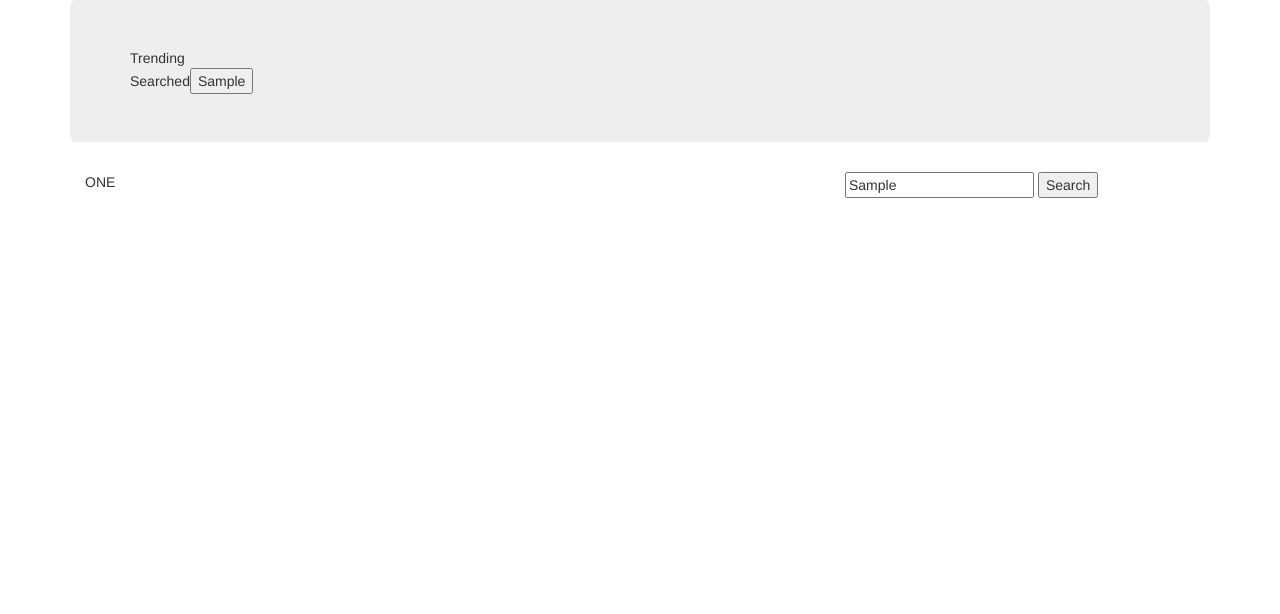
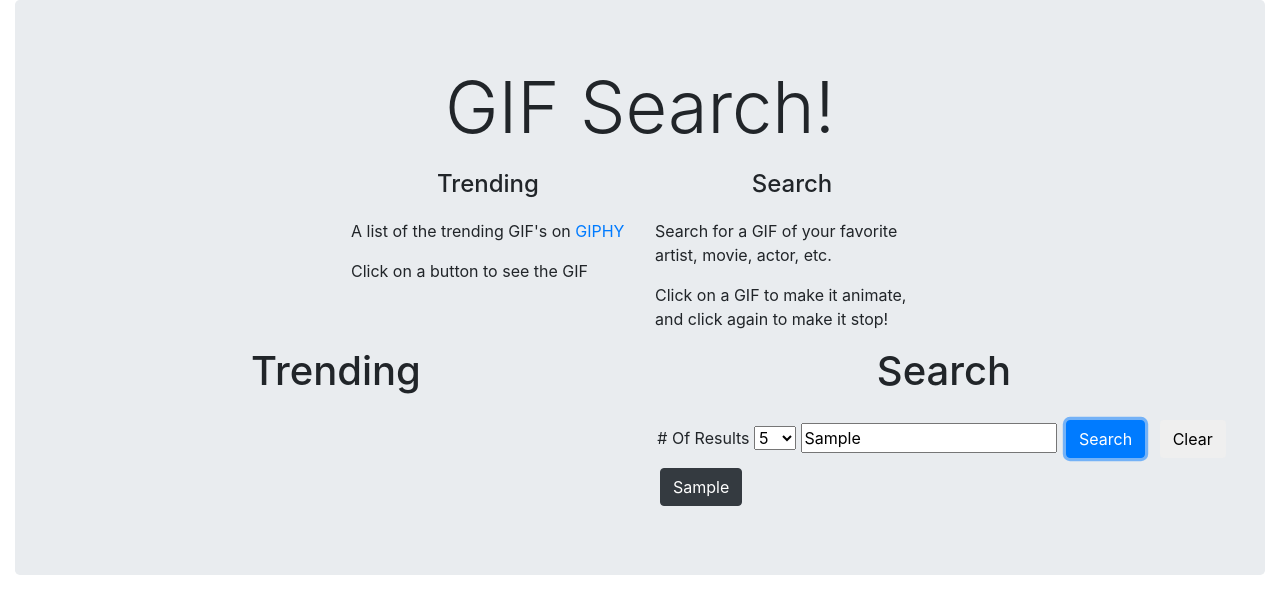
Before and after one commit to unwabuisi/gif-search, a plain HTML site: page index.html in a window 1280 px wide. Both pictures are taken after typing "Sample" into the empty fields and a click on the input "Search". Drawn offline with nearby package versions, Linux system fonts and the light colour scheme; no server answers.

Commit message:
layout changes, bootstrap 4, results for queries

```diff
--- a/app.js
+++ b/app.js
@@ -19,7 +19,7 @@ $(document).ready(function() {
 
             //Creates a button for each trending GIF
             var button = $("<button>").text(buttonText);
-            button.attr('class','gif-button');
+            button.attr('class','gif-button btn btn-secondary btn-sm');
             button.attr('data-title',this.images.original.url);
             $("#trending").append(button);
         });
@@ -29,7 +29,7 @@ $(document).ready(function() {
         event.preventDefault();
         var gif = $("#gifSearch").val();
         var button = $("<button>").text(gif);
-        button.attr('class','gif-button');
+        button.attr('class','gif-button btn btn-dark btn');
         $('#searched').append(button);
         gifDisplay(gif);
     });
@@ -44,7 +44,9 @@ $(document).ready(function() {
     });
 
     function gifDisplay(gif) {
-        var queryURL = "https://api.giphy.com/v1/gifs/search?api_key=dc6zaTOxFJmzC&q=" + gif + "&limit=25";
+        $("#gifs").empty();
+        var results = $("#numOfResults").val();
+        var queryURL = "https://api.giphy.com/v1/gifs/search?api_key=dc6zaTOxFJmzC&q=" + gif + "&limit=" + results;
 
         $.ajax({
             url:queryURL,
@@ -53,17 +55,40 @@ $(document).ready(function() {
             var gifs = response.data;
             $.each(gifs, function(i,v) {
                 var pic = this;
-                var display = pic.images.fixed_width_still.url;
-                var moving = pict.images.fixed_width.url;
-                console.log(pic)
-
+                var display = pic.images.fixed_height_still.url;
+                var moving = pic.images.fixed_height.url;
+                var rating = $("<p>").text("rating: "+ pic.rating);
                 var img = $("<img>").attr('src',display);
-                // ToDo:  add click event to turn on moving gifs
-                $("#gifs").append(img);
+                img.attr('data-still',display);
+                img.attr('data-animate',moving);
+                img.attr('state','still');
+                var gifDiv = $("<div>").append(img).append(rating);
+                gifDiv.attr('class','gif');
+                $("#gifs").append(gifDiv);
             });
 
         });
     }
 
+    $("#gifs").on("click",".gif", function () {
+        var state = $(this).children('img').attr('state');
+        var still = $(this).children('img').attr('data-still');
+        var animate = $(this).children('img').attr('data-animate');
+
+        if (state === "still") {
+            $(this).children('img').attr('state','animate');
+            $(this).children('img').attr('src',animate);
+        }
+        else {
+            $(this).children('img').attr('state','still');
+            $(this).children('img').attr('src',still);
+        }
+
+    });
+
+    $("#clearBtn").on("click", function() {
+        $("#gifSearch").val("");
+        $("#gifs").empty();
+    });
 
 });
--- a/index.html
+++ b/index.html
@@ -3,28 +3,69 @@
     <head>
         <meta charset="utf-8">
         <!-- Latest compiled and minified CSS -->
-        <link rel="stylesheet" href="https://maxcdn.bootstrapcdn.com/bootstrap/3.3.7/css/bootstrap.min.css" integrity="sha384-BVYiiSIFeK1dGmJRAkycuHAHRg32OmUcww7on3RYdg4Va+PmSTsz/K68vbdEjh4u" crossorigin="anonymous">
+        <link rel="stylesheet" href="https://stackpath.bootstrapcdn.com/bootstrap/4.1.3/css/bootstrap.min.css" integrity="sha384-MCw98/SFnGE8fJT3GXwEOngsV7Zt27NXFoaoApmYm81iuXoPkFOJwJ8ERdknLPMO" crossorigin="anonymous">
         <script  src="https://code.jquery.com/jquery-3.3.1.min.js"  integrity="sha256-FgpCb/KJQlLNfOu91ta32o/NMZxltwRo8QtmkMRdAu8="  crossorigin="anonymous"></script>
-        <script type="text/javascript" src="app.js">
-
-        </script>
+        <script type="text/javascript" src="app.js"></script>
+        <link rel="stylesheet" href="stylesheet.css">
         <title>GIPHY</title>
 
     </head>
     <body>
-        <div class="container">
+        <div class="container-fluid">
             <div class="jumbotron">
-                <div id="trending">Trending</div>
-                <div id="searched">Searched</div>
+                <h1 class="display-3">GIF Search!</h1>
 
+                <div class="row">
+                    <div class="col-1 col-lg-3"></div>
+
+                    <div class="intro col-5 col-lg-3">
+                        <h4 class="display-6">Trending</h4>
+                        <p>A list of the trending GIF's on <a href="https://giphy.com/">GIPHY</a></p>
+                        <p>Click on a button to see the GIF</p>
+                    </div>
+
+                    <div class="intro col-5 col-lg-3">
+                        <h4 class="display-6">Search</h4>
+                        <p>Search for a GIF of your favorite artist, movie, actor, etc.</p>
+                        <p>Click on a GIF to make it animate, and click again to make it stop!</p>
+                    </div>
+
+                    <div class="col-1 col-lg-3"></div>
+                </div>
+                <div class="row">
+                    <div id="trending" class="col-lg-6">
+                        <h1>Trending</h1>
+                    </div>
+
+                    <div id="searched" class="col-lg-6">
+                        <h1>Search</h1>
+                            <center>
+                                <div id="search">
+                                        <form class="search">
+                                            <label for="numOfResults"># Of Results</label>
+                                            <select class="results" name="Results" id="numOfResults">
+                                                <option value="5">5</option>
+                                                <option value="10">10</option>
+                                                <option value="20">20</option>
+                                                <option value="50">50</option>
+                                            </select>
+                                            <input type="text" id="gifSearch" value="">
+
+
+                                            <input type="submit" name="" id="gifSearchBtn" class="btn btn-primary"value="Search">
+                                            <button type="button" name="button" class="btn btn-default" id="clearBtn">Clear</button>
+
+                                        </form>
+
+                                </div>
+                            </center>
+                    </div>
+
+                </div>
             </div>
-            <div id="gifs" class="col-xs-8">ONE</div>
-            <div id="search" class="col-xs-4">
-                <form class="search">
-                    <input type="text" id="gifSearch" value="">
-                    <input type="submit" name="" id="gifSearchBtn" value="Search">
-                </form>
+            <div class="row">
 
+                <div id="gifs" class="col"></div>
             </div>
         </div>
     </body>
--- /dev/null
+++ b/stylesheet.css
@@ -0,0 +1,16 @@
+h1, h4 {
+    text-align: center;
+    margin-bottom: 20px;
+}
+
+.gif {
+    display: inline-block;
+    margin: 10px;
+}
+
+.btn {
+    margin:5px;
+}
+.search {
+    display: inline-block;
+}
```
Also changed, not shown: 1 other file.
